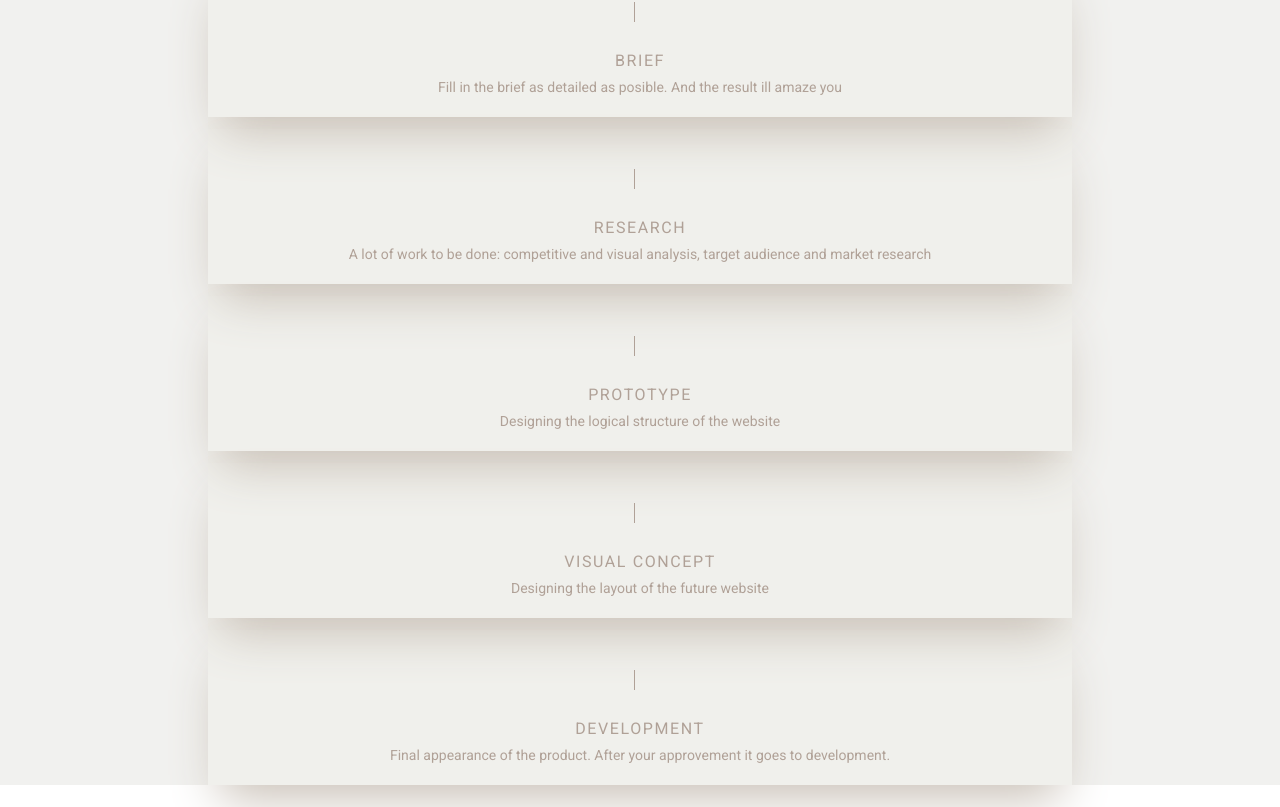
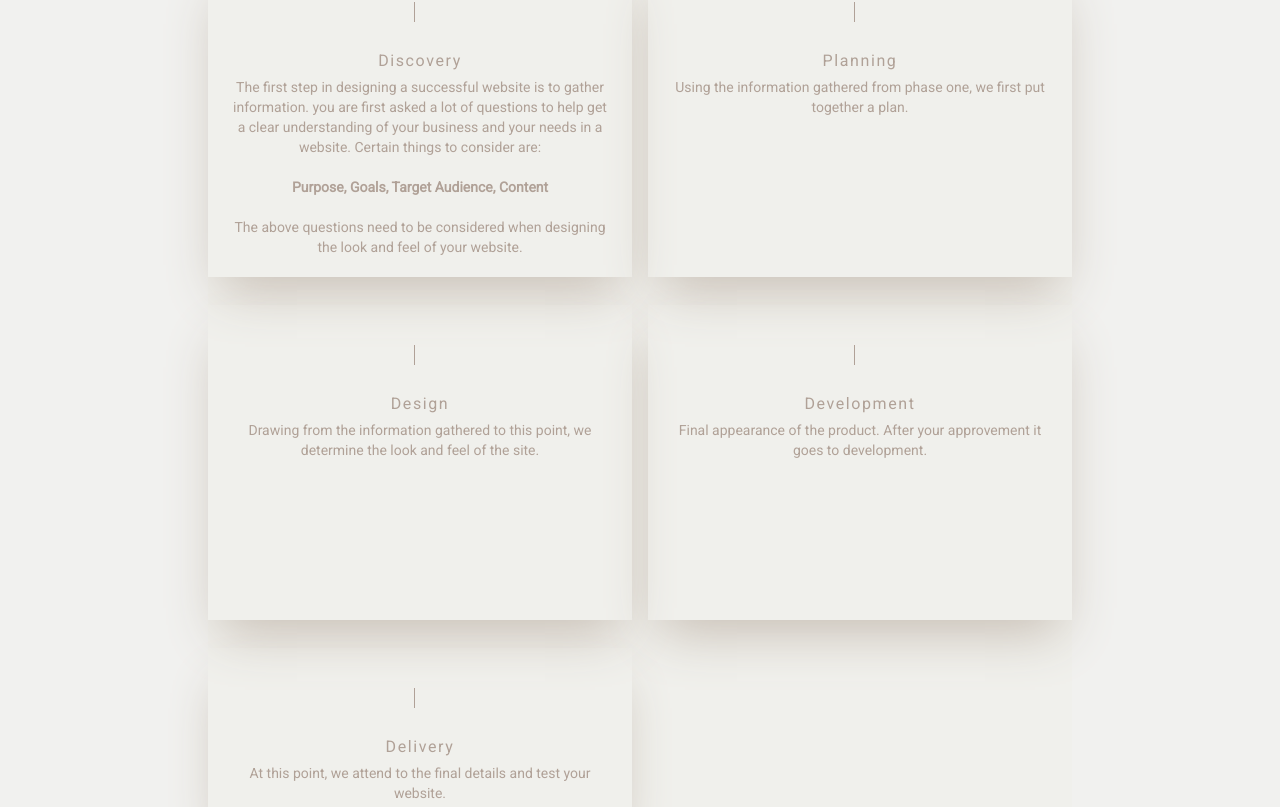
Before and after one commit to bilgebvli/personal-portfolio, a Vue app: page / in a window 1280 px wide. Shown: the part 1753-2560 px from the top of the page. Built offline with nearby package versions, Linux system fonts and the light colour scheme.

Commit message:
Content of sections was updated

```diff
--- a/src/views/home/sections/about/index.vue
+++ b/src/views/home/sections/about/index.vue
@@ -14,7 +14,7 @@
           href="https://www.linkedin.com/in/bilge-bavli-210326170/"
           :class="linkClasses"
         >
-          View Projects
+          More about me
         </a>
       </div>
       <div class="pt-5 w-full md:w-2/5">
--- a/src/views/home/sections/process/index.vue
+++ b/src/views/home/sections/process/index.vue
@@ -3,15 +3,15 @@
 
   <div class="deneme mx-0 lg:mx-52">
     <div class="bg-puff text-ana mt-20 text-center">
-      <h2 :class="titleClasses">Process</h2>
-      <div
-        class="mb-3 text-center shadow-2xl shadow-white p-5"
-        v-for="(item, index) of processItems"
-        :key="index"
-      >
-        <div class="h-5 border-l text-center w-3 inline-block my-5"></div>
-        <h2 class="pb-1 text-base tracking-m">{{ item.title }}</h2>
-        <p class="text-sm">{{ item.text }}</p>
+      <div>
+        <h2 :class="titleClasses">Process</h2>
+      </div>
+      <div class="md:grid gap-4 grid-cols-2 grid-rows-2">
+        <div :class="off" v-for="(item, index) of processItems" :key="index">
+          <div class="h-5 border-l text-center w-3 inline-block my-5"></div>
+          <h2 class="pb-1 text-base tracking-m">{{ item.title }}</h2>
+          <p class="text-sm" v-html="item.text"></p>
+        </div>
       </div>
     </div>
   </div>
@@ -32,27 +32,37 @@ export default defineComponent({
           font-normal
           pl-3 inline-block`;
     },
+    off() {
+      return `mb-3
+          text-center
+          shadow-2xl shadow-white
+          p-5
+          hover:scale-105
+          ease-out
+          duration-300`;
+    },
     processItems() {
       return [
         {
-          title: 'BRIEF',
-          text: 'Fill in the brief as detailed as posible. And the result ill amaze you',
+          title: 'Discovery',
+          text: `The first step in designing a successful website is to gather information. you are first asked a lot of questions to help get a clear understanding of your business and your needs in a website. Certain things to consider are: <br/><br/> <strong>Purpose, Goals, Target Audience,
+Content</strong> <br/><br/> The above questions need to be considered when designing the look and feel of your website.`,
         },
         {
-          title: 'RESEARCH',
-          text: 'A lot of work to be done: competitive and visual analysis, target audience and market research',
+          title: 'Planning',
+          text: 'Using the information gathered from phase one, we first put together a plan.',
         },
         {
-          title: 'PROTOTYPE',
-          text: 'Designing the logical structure of the website',
+          title: 'Design',
+          text: 'Drawing from the information gathered to this point, we determine the look and feel of the site.',
         },
         {
-          title: 'VISUAL CONCEPT',
-          text: 'Designing the layout of the future website',
+          title: 'Development',
+          text: 'Final appearance of the product. After your approvement it goes to development.',
         },
         {
-          title: 'DEVELOPMENT',
-          text: 'Final appearance of the product. After your approvement it goes to development.',
+          title: 'Delivery',
+          text: 'At this point, we attend to the final details and test your website.',
         },
       ];
     },
```
